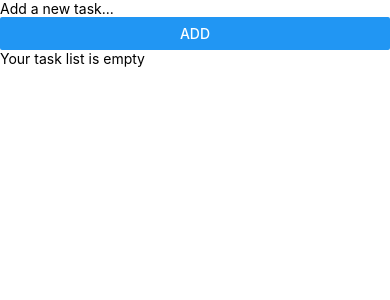
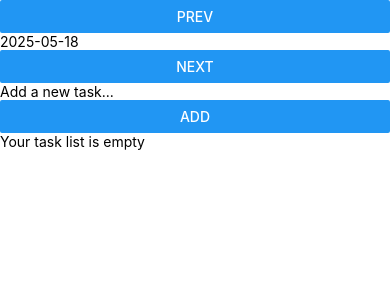
Before and after one commit to klabianco/todo, a React Native app in the folder mobile/: screen / in a window 390 px wide. Shown: the top 300 px of the page. Built offline with nearby package versions, Linux system fonts and the light colour scheme.

Commit message:
feat: add per-day task navigation

```diff
--- a/mobile/App.js
+++ b/mobile/App.js
@@ -10,7 +10,20 @@ import {
 } from 'react-native';
 import AsyncStorage from '@react-native-async-storage/async-storage';
 
+// Date helpers
+const getToday = () => {
+  const now = new Date();
+  return now.toISOString().split('T')[0];
+};
+
+const getRelativeDay = (dateStr, offset) => {
+  const date = new Date(dateStr);
+  date.setDate(date.getDate() + offset);
+  return date.toISOString().split('T')[0];
+};
+
 export default function App() {
+  const [currentDate, setCurrentDate] = useState(getToday());
   const [tasks, setTasks] = useState([]);
   const [input, setInput] = useState('');
   const [currentParentId, setCurrentParentId] = useState(null);
@@ -18,20 +31,22 @@ export default function App() {
   useEffect(() => {
     async function load() {
       try {
-        const stored = await AsyncStorage.getItem('rnTodoTasksV2');
+        const stored = await AsyncStorage.getItem(`rnTodoTasksV2_${currentDate}`);
         if (stored) {
           setTasks(JSON.parse(stored));
+        } else {
+          setTasks([]);
         }
       } catch (err) {
         console.error(err);
       }
     }
     load();
-  }, []);
+  }, [currentDate]);
 
   useEffect(() => {
-    AsyncStorage.setItem('rnTodoTasksV2', JSON.stringify(tasks));
-  }, [tasks]);
+    AsyncStorage.setItem(`rnTodoTasksV2_${currentDate}`, JSON.stringify(tasks));
+  }, [tasks, currentDate]);
 
   const findTaskById = (list, id) => {
     for (const task of list) {
@@ -123,6 +138,11 @@ export default function App() {
     setCurrentParentId(parent);
   };
 
+  const changeDay = offset => {
+    setCurrentParentId(null);
+    setCurrentDate(prev => getRelativeDay(prev, offset));
+  };
+
   const renderItem = ({ item }) => (
     <View className="flex-row justify-between items-center py-2 border-b border-gray-200">
       <TouchableOpacity onPress={() => toggleTask(item.id)} className="flex-1">
@@ -141,6 +161,11 @@ export default function App() {
 
   return (
     <SafeAreaView className="flex-1 p-4 bg-gray-100">
+      <View className="flex-row justify-between items-center mb-4">
+        <Button title="Prev" onPress={() => changeDay(-1)} />
+        <Text className="text-base font-semibold">{currentDate}</Text>
+        <Button title="Next" onPress={() => changeDay(1)} />
+      </View>
       {currentParentId && (
         <View className="flex-row items-center mb-3">
           <Button title="Back" onPress={goBack} />
```
Also changed, not shown: 1 other file (tests, documents, lock files or other folders).
